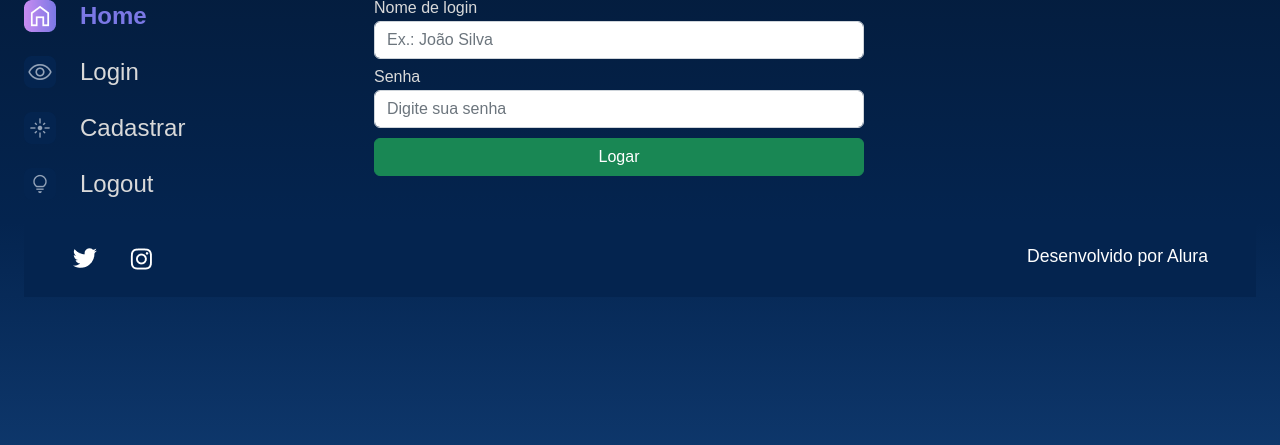
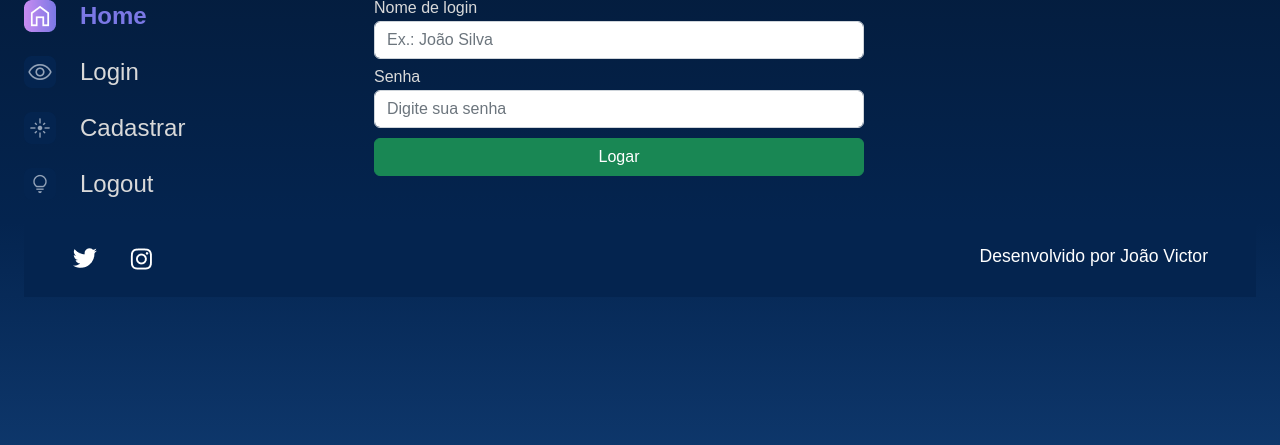
Before and after one commit to JoaoxVictorMS/Space_Project, a Django app: page /login in a window 1280 px wide. Shown: the part 178-623 px from the top of the page. Run offline with Django 4.2, Linux system fonts and the light colour scheme.

Commit message:
ALteração footer

```diff
--- a/setup/settings.py
+++ b/setup/settings.py
@@ -12,7 +12,7 @@ https://docs.djangoproject.com/en/4.2/ref/settings/
 
 from pathlib import Path, os
 # dotenv é um módulo usado para criar e gerenciar as variáveis de ambiente
-# Deste mesme módulo, importe a função load_dotenv, para carregar as variáveis de ambiente, assim sendo possível trabalhar com elas
+# Deste mesmo módulo, importe a função load_dotenv para carregar as variáveis de ambiente, assim sendo possível trabalhar com elas
 from dotenv import load_dotenv
 
 # Carrega as varáveis de ambiente, chamando a função importada
--- a/templates/partials/_footer.html
+++ b/templates/partials/_footer.html
@@ -9,5 +9,5 @@
             <img src="{% static 'assets/ícones/1x/instagram.png'%}" alt="ícone instagram">
         </a>
     </div>
-    <p class="rodape__texto">Desenvolvido por Alura</p>
+    <p class="rodape__texto">Desenvolvido por João Victor</p>
 </footer>
```
